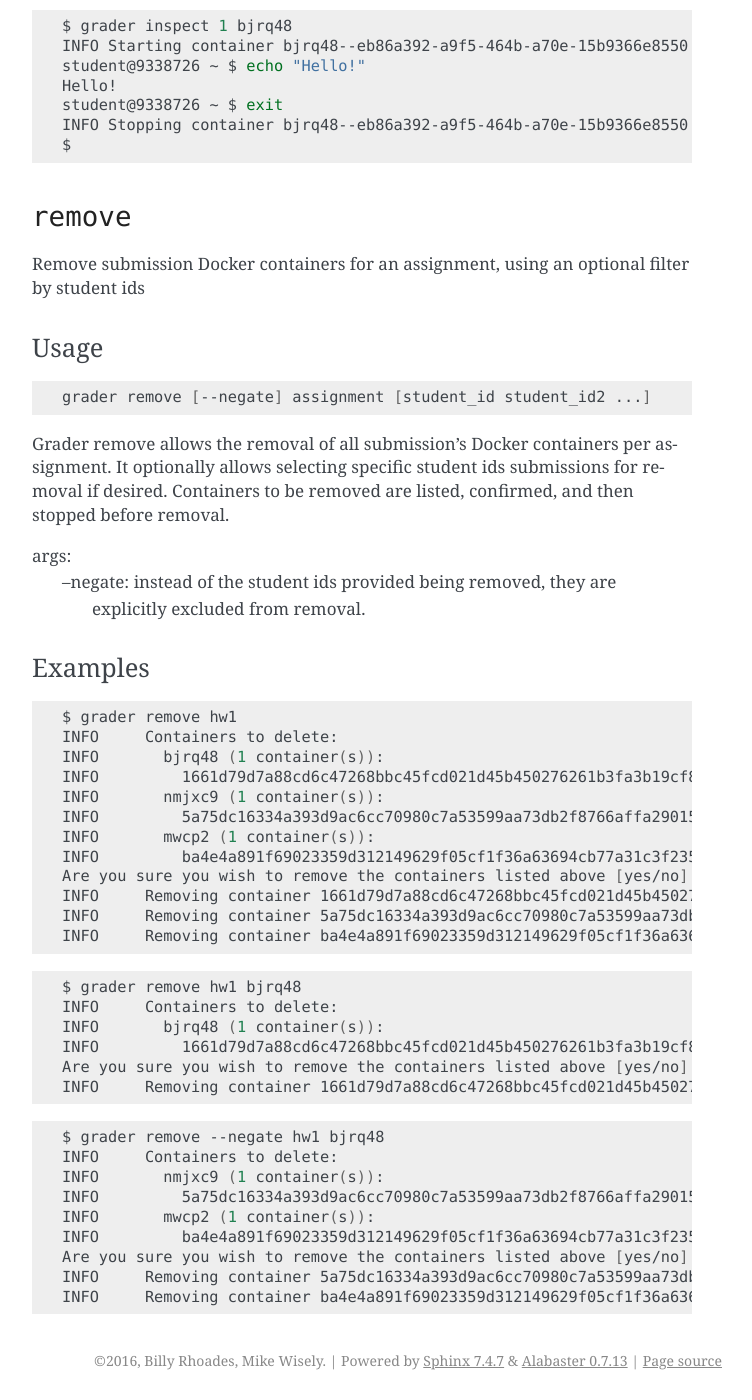
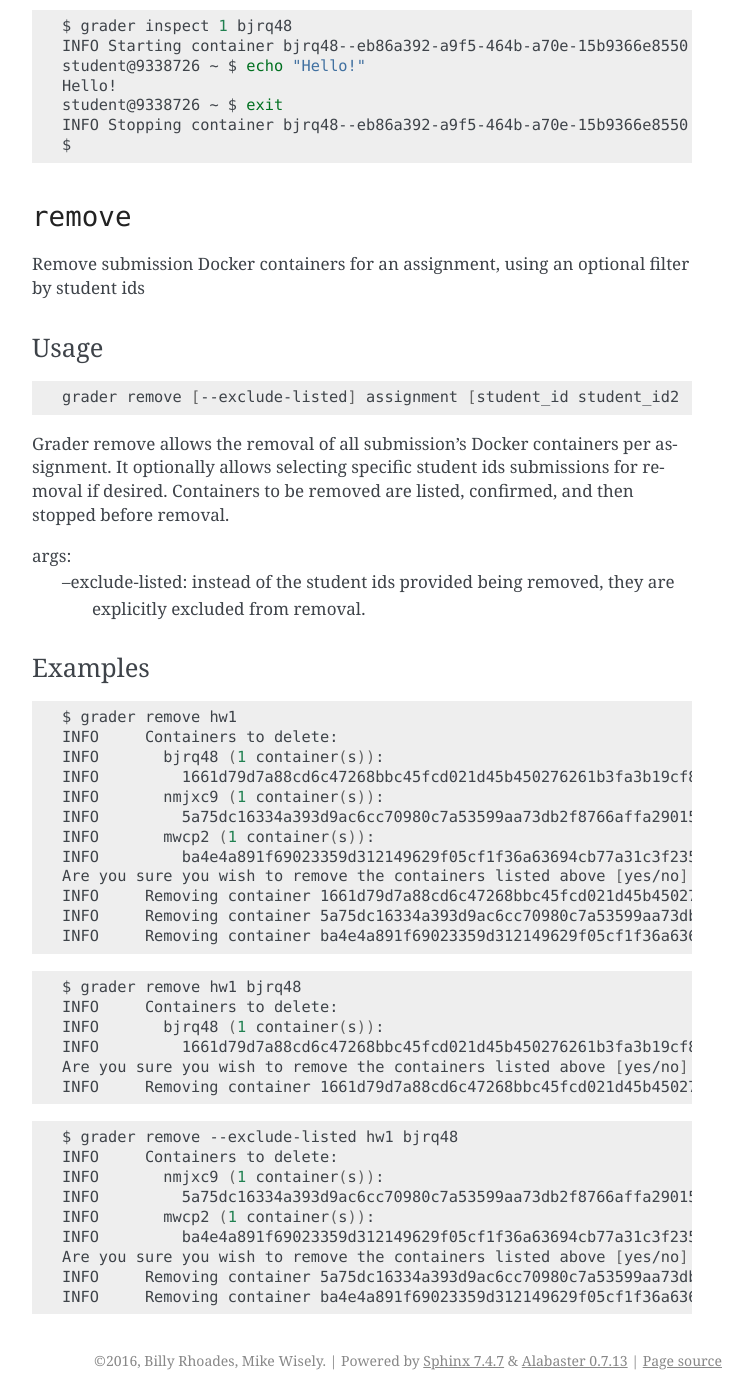
Before and after one commit to redkyn/grader, a Sphinx documentation site: the page built from docs/source/commands.rst, in a window 1280 px wide and 1400 px high, scrolled down 1165 px. Shown: the whole window, without its empty margins (388-1140 px from the left). Built offline with Sphinx 7.4.7, drawn with Linux system fonts in a browser that asks for light colours.

Commit message:
Changed negate to exclude-listed.

```diff
--- a/docs/source/commands.rst
+++ b/docs/source/commands.rst
@@ -83,14 +83,14 @@ Usage
 
 .. code-block:: bash
 
-  grader remove [--negate] assignment [student_id student_id2 ...]
+  grader remove [--exclude-listed] assignment [student_id student_id2 ...]
 
 Grader remove allows the removal of all submission's Docker containers per assignment. It
 optionally allows selecting specific student ids submissions for removal if desired.
 Containers to be removed are listed, confirmed, and then stopped before removal.
 
 args:
-  --negate: instead of the student ids provided being removed, they are
+  --exclude-listed: instead of the student ids provided being removed, they are
             explicitly excluded from removal.
 
 
@@ -123,7 +123,7 @@ Examples
 
 .. code-block:: bash
 
-   $ grader remove --negate hw1 bjrq48
+   $ grader remove --exclude-listed hw1 bjrq48
    INFO     Containers to delete:
    INFO       nmjxc9 (1 container(s)):
    INFO         5a75dc16334a393d9ac6cc70980c7a53599aa73db2f8766affa290151748116b created on 2017-02-25 21:02:01
```
Also changed, not shown: 1 other file.
